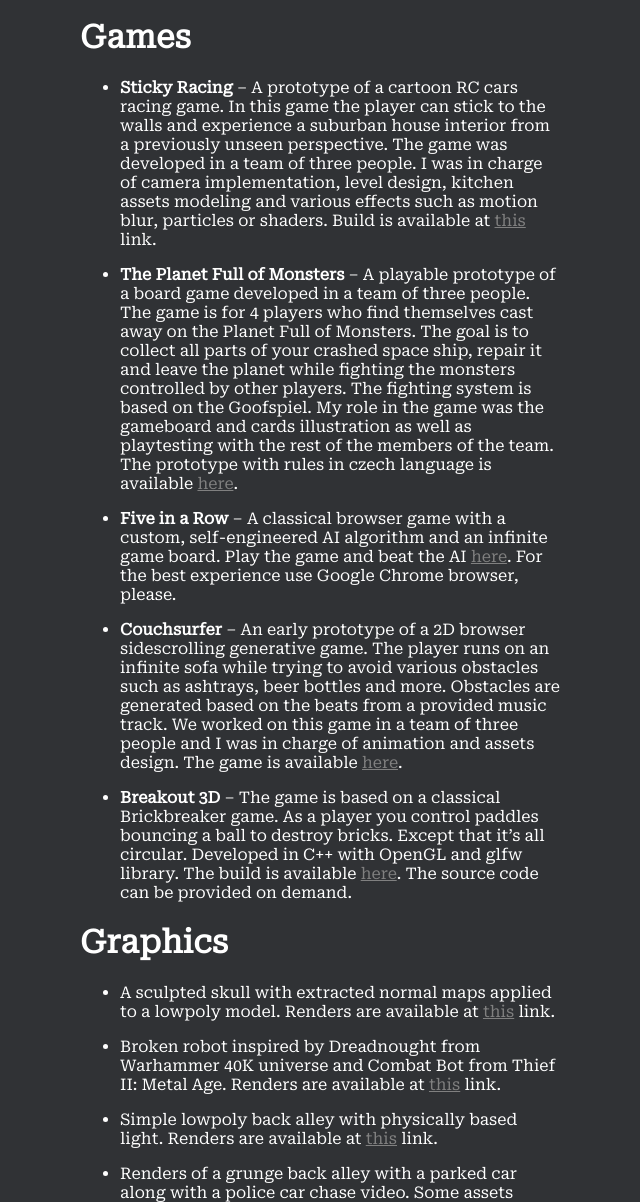
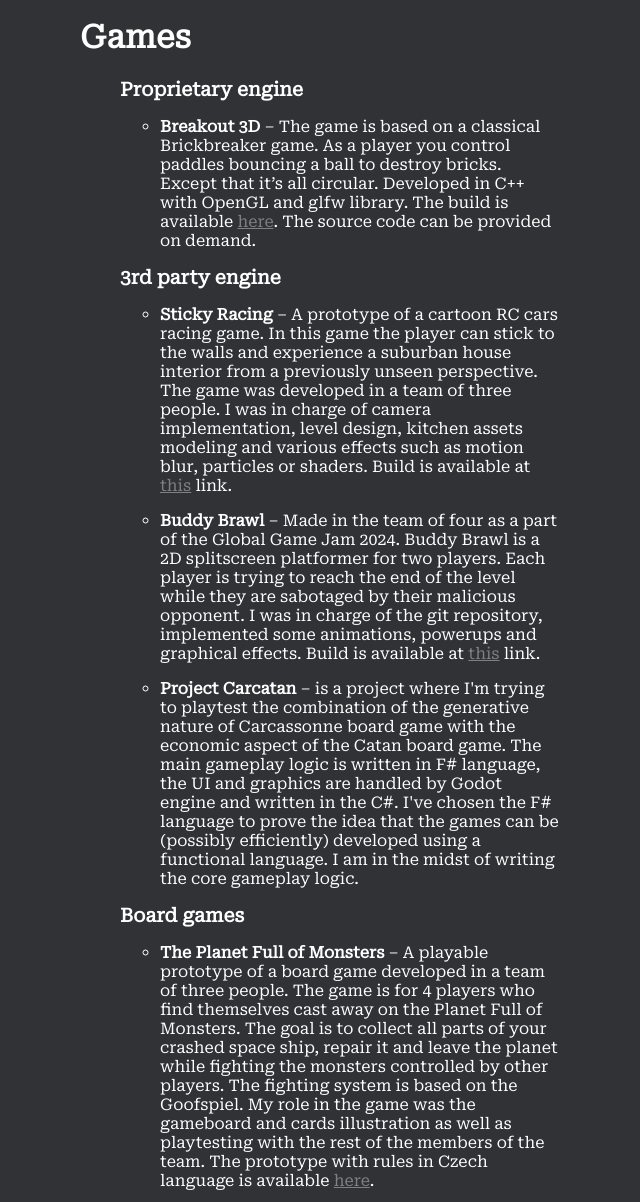
Before and after one commit to carbon1911/carbon1911.github.io, a plain HTML site: page portfolio/portfolio.html in a window 1280 px wide. Shown: the part 869-2071 px from the top of the page, without its empty margins (320-960 px from the left). Drawn offline with Linux system fonts and the light colour scheme.

Commit message:
add buddy brawl, carcatan

```diff
--- a/portfolio/portfolio.html
+++ b/portfolio/portfolio.html
@@ -60,46 +60,47 @@
 	href="https://bitbucket.org/carbon1911/palms-cbia/src/master/">source
 	code</a>.</p></li>
 	</ul>
+
 	<h1 id="games">Games</h1>
 	<ul>
-	<li><p><strong>Sticky Racing</strong> – A prototype of a cartoon RC cars
-	racing game. In this game the player can stick to the walls and
-	experience a suburban house interior from a previously unseen
-	perspective. The game was developed in a team of three people. I was in
-	charge of camera implementation, level design, kitchen assets modeling
-	and various effects such as motion blur, particles or shaders. Build is
-	available at <a
-	href="https://bitbucket.org/Ferdibrabec/sticky-racing/wiki/Home">this</a>
-	link.</p></li>
-	<li><p><strong>The Planet Full of Monsters</strong> – A playable
-	prototype of a board game developed in a team of three people. The game
-	is for 4 players who find themselves cast away on the Planet Full of
-	Monsters. The goal is to collect all parts of your crashed space ship,
-	repair it and leave the planet while fighting the monsters controlled by
-	other players. The fighting system is based on the Goofspiel. My role in
-	the game was the gameboard and cards illustration as well as playtesting
-	with the rest of the members of the team. The prototype with rules in
-	czech language is available <a
-	href="https://drive.google.com/drive/folders/1JIZBX4lccGoU7Kb-IViF4LhmyKpLbnXf?usp=sharing">here</a>.</p></li>
-	<li><p><strong>Five in a Row</strong> – A classical browser game with a
-	custom, self-engineered AI algorithm and an infinite game board. Play
-	the game and beat the AI <a
-	href="https://carbon1911.github.io/personal-page/fiveInARow/fiveinarow.html">here</a>.
-	For the best experience use Google Chrome browser, please.</p></li>
-	<li><p><strong>Couchsurfer</strong> – An early prototype of a 2D browser
-	sidescrolling generative game. The player runs on an infinite sofa while
-	trying to avoid various obstacles such as ashtrays, beer bottles and
-	more. Obstacles are generated based on the beats from a provided music
-	track. We worked on this game in a team of three people and I was in
-	charge of animation and assets design. The game is available <a
-	href="https://drive.google.com/drive/folders/1RSZEQbq4w7XKfOCs8oF_G70EXgXwTlg_?usp=sharing">here</a>.</p></li>
-	<li><p><strong>Breakout 3D</strong> – The game is based on a classical
-		Brickbreaker game. As a player you control paddles bouncing a ball to
-		destroy bricks. Except that it’s all circular. Developed in C++ with
-		OpenGL and glfw library. The build is available <a
-		href="https://bitbucket.org/carbon1911/breakout-3d-wiki/wiki/Home">here</a>.
-		The source code can be provided on demand.</p>
-	</ul></li>
+		<h2 id="propr">Proprietary engine</h2>
+		<ul>
+			<li>
+				<p><strong>Breakout 3D</strong> – The game is based on a classical Brickbreaker game. As a player you control paddles bouncing a ball to destroy bricks. Except that it’s all circular. Developed in C++ with OpenGL and glfw library. The build is available <a href="https://bitbucket.org/carbon1911/breakout-3d-wiki/wiki/Home">here</a>. The source code can be provided on demand.</p>
+			</li>
+		</ul>
+
+		<h2 id="3rd">3rd party engine</h2>
+		<ul>
+			<li>
+				<p><strong>Sticky Racing</strong> – A prototype of a cartoon RC cars racing game. In this game the player can stick to the walls and experience a suburban house interior from a previously unseen perspective. The game was developed in a team of three people. I was in charge of camera implementation, level design, kitchen assets modeling and various effects such as motion blur, particles or shaders. Build is available at <a href="https://bitbucket.org/Ferdibrabec/sticky-racing/wiki/Home">this</a> link.</p>
+			</li>
+			<li>
+				<p><strong>Buddy Brawl</strong> – Made in the team of four as a part of the Global Game Jam 2024. Buddy Brawl is a 2D splitscreen platformer for two players. Each player is trying to reach the end of the level while they are sabotaged by their malicious opponent. I was in charge of the git repository, implemented some animations, powerups and graphical effects. Build is available at <a href="https://globalgamejam.org/games/2024/buddy-brawl-9">this</a> link.</p>
+			</li>
+			<li>
+				<p><strong>Project Carcatan</strong> – is a project where I'm trying to playtest the combination of the generative nature of Carcassonne board game with the economic aspect of the Catan board game. The main gameplay logic is written in F# language, the UI and graphics are handled by Godot engine and written in the C#. I've chosen the F# language to prove the idea that the games can be (possibly efficiently) developed using a functional language. I am in the midst of writing the core gameplay logic.</p>
+			</li>
+		</ul>
+
+		<h2 id="board">Board games</h2>
+		<ul>
+			<li>
+				<p><strong>The Planet Full of Monsters</strong> – A playable prototype of a board game developed in a team of three people. The game is for 4 players who find themselves cast away on the Planet Full of Monsters. The goal is to collect all parts of your crashed space ship, repair it and leave the planet while fighting the monsters controlled by other players. The fighting system is based on the Goofspiel. My role in the game was the gameboard and cards illustration as well as playtesting with the rest of the members of the team. The prototype with rules in Czech language is available <a href="https://drive.google.com/drive/folders/1JIZBX4lccGoU7Kb-IViF4LhmyKpLbnXf?usp=sharing">here</a>.</p>
+			</li>
+		</ul>
+
+		<h2 id="browser">Browser games</h2>
+		<ul>
+			<li>
+				<p><strong>Five in a Row</strong> – A classical browser game with a custom, self-engineered AI algorithm and an infinite game board. Play the game and beat the AI <a href="https://carbon1911.github.io/personal-page/fiveInARow/fiveinarow.html">here</a>. For the best experience use Google Chrome browser, please.</p>
+			</li>
+			<li>
+				<p><strong>Couchsurfer</strong> – An early prototype of a 2D browser sidescrolling generative game. The player runs on an infinite sofa while trying to avoid various obstacles such as ashtrays, beer bottles and more. Obstacles are generated based on the beats from a provided music track. We worked on this game in a team of three people and I was in charge of animation and assets design. The game is available <a href="https://drive.google.com/drive/folders/1RSZEQbq4w7XKfOCs8oF_G70EXgXwTlg_?usp=sharing">here</a>.</p>
+			</li>
+		</ul>
+	</ul>
+
 	<h1 id="graphics">Graphics</h1>
 	<ul>
 	<li><p>A sculpted skull with extracted normal maps applied to a lowpoly
--- a/portfolio/styles.css
+++ b/portfolio/styles.css
@@ -14,6 +14,11 @@ body {
 
 h1 {
 	color: white;
+}
+
+h2 {
+	color: white;
+	font-size: 19px;
 }
 
 p {
```
